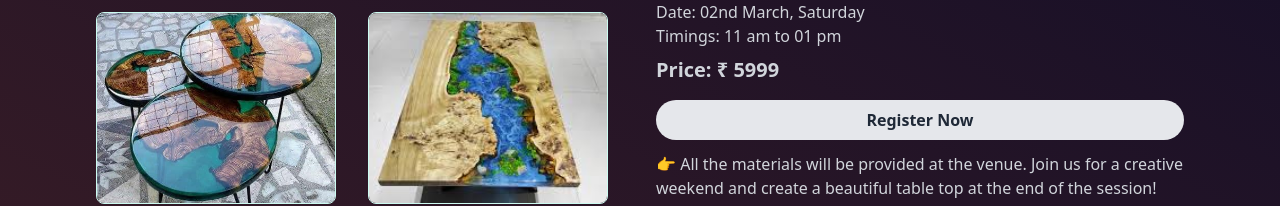
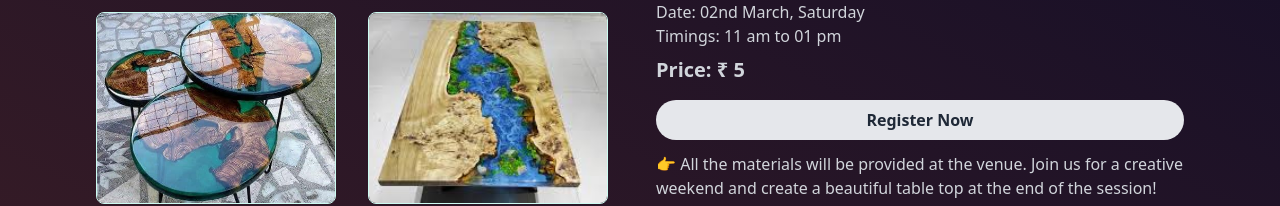
Before and after one commit to ashwinrangani/artwork-workshop-booking, a React (Vite) app in the folder artwork-frontend/: page /buyworkshop in a window 1280 px wide. Shown: the part 436-642 px from the top of the page. Built offline with nearby package versions, Linux system fonts and the light colour scheme.

Commit message:
workshop fees update

```diff
--- a/artwork-frontend/src/pages/Payment.jsx
+++ b/artwork-frontend/src/pages/Payment.jsx
@@ -12,7 +12,7 @@ const Payment = () => {
   const [paymentSuccess, setPaymentSuccess] = useState(false);
   const [order, setOrder] = useState('')
   const [paymentID, setPaymentID] = useState('')
-  const [amountToPay, setAmountToPay] = useState(100)
+  const [amountToPay, setAmountToPay] = useState(500)
   const navigate = useNavigate();
 
   const base_url = import.meta.env.VITE_BASE_URL
--- a/artwork-frontend/src/pages/WorkshopResin.jsx
+++ b/artwork-frontend/src/pages/WorkshopResin.jsx
@@ -81,7 +81,7 @@ const WorkshopResin = () => {
                 <div className="flex mb-4 mt-2">
                     <div className="mr-4">
                         <span className="font-semibold text-xl text-gray-300 ">Price:</span>
-                        <span className="text-gray-300 font-semibold text-xl dark:text-gray-300"> ₹ 5999</span>
+                        <span className="text-gray-300 font-semibold text-xl dark:text-gray-300"> ₹ 5 </span>
                     </div>
                 </div>
                 <div className="flex mt-2">
--- a/artwork-frontend/src/pages/products/HomePage.jsx
+++ b/artwork-frontend/src/pages/products/HomePage.jsx
@@ -15,6 +15,9 @@ const HomePage = () => {
       <h1 className='text-gray-300'>Cart</h1>
     </div>
   </div>
+  <div className='flex justify-center'>
+    <h1 className='text-2xl animate-pulse text-gray-300'>The Store is under development</h1>
+  </div>
 </div>
 
   )
```
